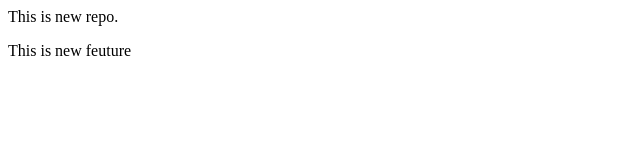
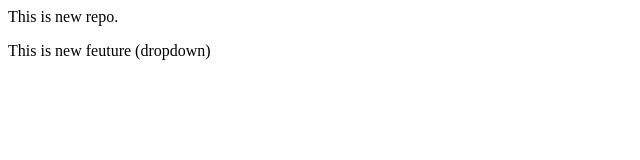
Before and after one commit to Vinodcj007/localrepo, a plain HTML site: page index.html in a window 1280 px wide. Shown: the full height of the page, 0-640 px from the left. Drawn offline with Linux system fonts and the light colour scheme.

```diff
--- a/index.html
+++ b/index.html
@@ -1,2 +1,2 @@
 <p>This is new repo.</p>
-<P>This is new feuture</P>
+<P>This is new feuture (dropdown)</P>
```
